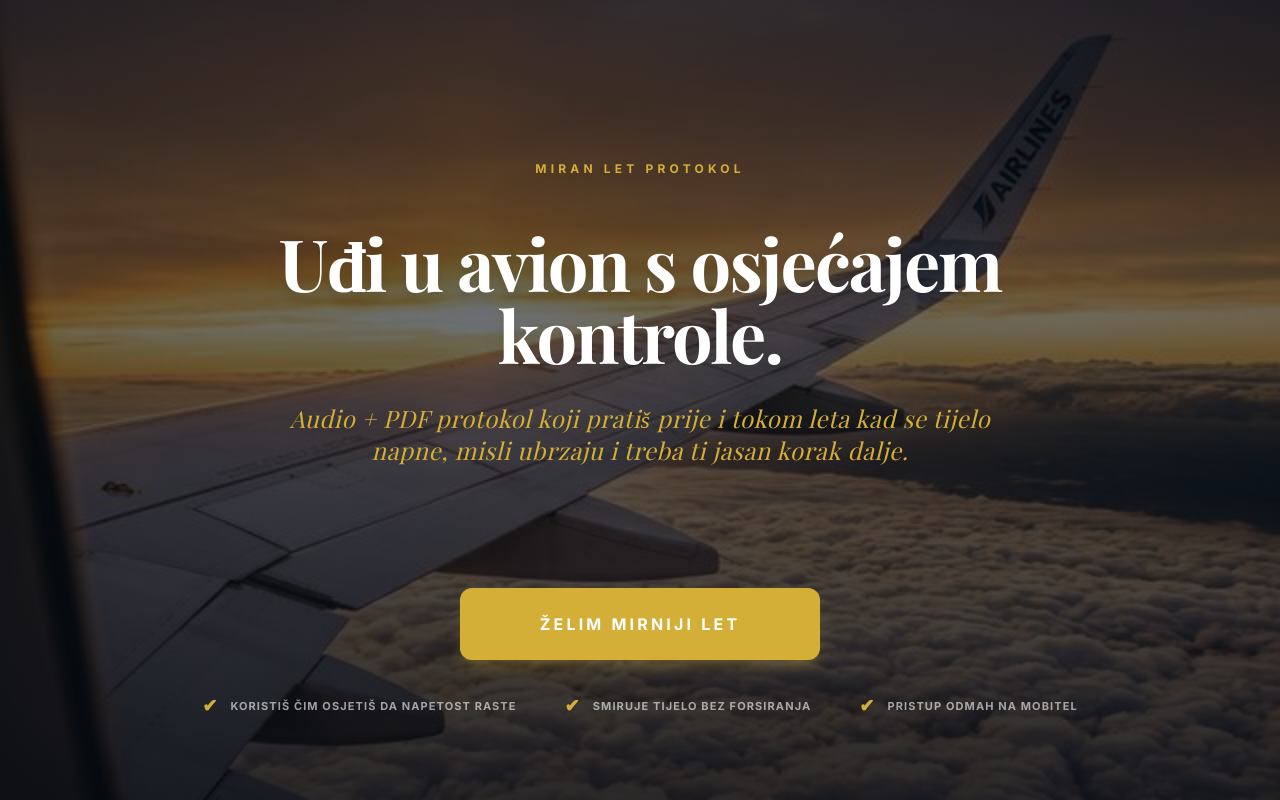
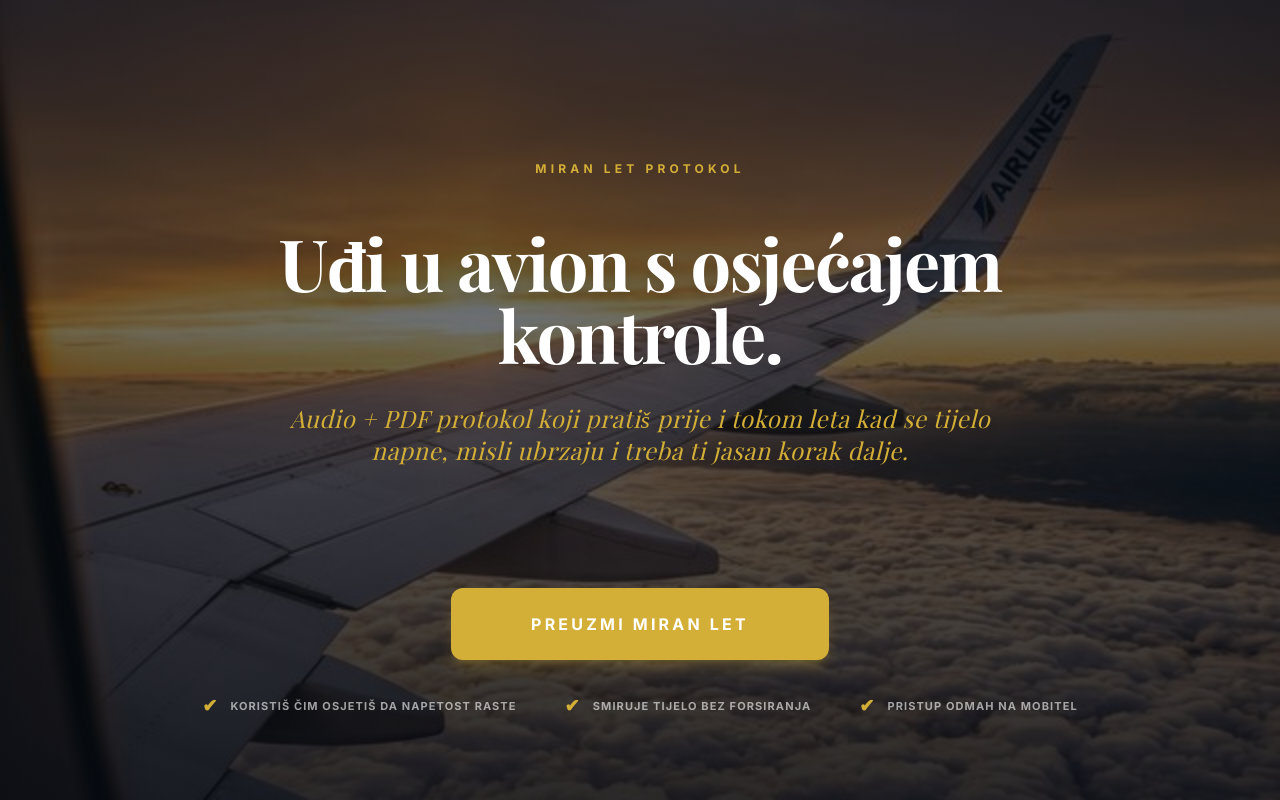
Before and after one commit to branimirbarovic3-ui/miranlet, a React (Vite) app: page / in a window 1280 px wide. Shown: the top 800 px of the page. Built offline with nearby package versions, Linux system fonts and the light colour scheme; a web font is replaced by a local one.

Commit message:
Update CTA checkout links and pricing to Early Bird promo 27€

```diff
--- a/src/components/BeforeAfter.jsx
+++ b/src/components/BeforeAfter.jsx
@@ -67,10 +67,10 @@ export default function BeforeAfter() {
 
         <div className="mt-12 md:mt-20 flex flex-col items-center">
             <a
-              href="#kupi"
+              href="https://miranlet.lemonsqueezy.com/checkout/buy/63565eee-96d4-4d01-b339-ecfbe56cab97"
               className="group inline-flex items-center justify-center bg-[#060A12] text-white font-bold uppercase tracking-[0.1em] py-6 px-12 md:px-20 rounded-xl transition-all duration-500 hover:bg-[#D4AF37] hover:-translate-y-1 shadow-2xl text-[14px]"
             >
-              PREUZMI KONTROLU U AVIONU →
+              PREUZMI MIRAN LET →
             </a>
             <p className="mt-6 text-[#060A12]/30 text-[10px] uppercase font-bold tracking-widest">
                 Pridruži se stotinama putnika koji su napokon prodisali
--- a/src/components/FinalCTA.jsx
+++ b/src/components/FinalCTA.jsx
@@ -1,7 +1,7 @@
 import React from 'react';
 import { motion } from 'framer-motion';
 
-const ButtonGold = ({ children, className = '', href = '#kupi' }) => (
+const ButtonGold = ({ children, className = '', href = 'https://miranlet.lemonsqueezy.com/checkout/buy/63565eee-96d4-4d01-b339-ecfbe56cab97' }) => (
   <a href={href} className={`group inline-flex items-center justify-center bg-[#D4AF37] text-white font-bold uppercase tracking-[0.08em] py-5 px-10 md:px-14 rounded-xl transition-all duration-500 shadow-lg shadow-gold/25 hover:shadow-2xl hover:shadow-gold/40 hover:bg-[#c5a133] hover:-translate-y-1 ${className}`}>
     <span>{children}</span>
   </a>
@@ -41,8 +41,8 @@ export default function FinalCTA() {
         <p className="text-[#060A12]/40 mb-10 text-sm md:text-base font-bold italic tracking-tight">
           Preuzmi audio + PDF protokol i imaj jasan plan prije i tokom leta.
         </p>
-        <ButtonGold className="w-full sm:w-auto px-12 md:px-16 py-6 md:py-7 text-[14px] md:text-base tracking-widest font-extrabold uppercase" href="#kupi">
-          Želim mirniji let
+        <ButtonGold className="w-full sm:w-auto px-12 md:px-16 py-6 md:py-7 text-[14px] md:text-base tracking-widest font-extrabold uppercase" href="https://miranlet.lemonsqueezy.com/checkout/buy/63565eee-96d4-4d01-b339-ecfbe56cab97">
+          Preuzmi Miran Let
         </ButtonGold>
       </motion.div>
     </section>
--- a/src/components/Hero.jsx
+++ b/src/components/Hero.jsx
@@ -2,7 +2,7 @@ import React from 'react';
 import { Check } from 'lucide-react';
 import { motion } from 'framer-motion';
 
-const ButtonGold = ({ children, className = '', href = '#kupi' }) => (
+const ButtonGold = ({ children, className = '', href = 'https://miranlet.lemonsqueezy.com/checkout/buy/63565eee-96d4-4d01-b339-ecfbe56cab97' }) => (
   <a href={href} className={`group inline-flex items-center justify-center bg-[#D4AF37] text-white font-bold uppercase tracking-[0.08em] py-5 px-10 md:px-12 rounded-xl transition-all duration-500 shadow-lg shadow-gold/25 hover:shadow-2xl hover:shadow-gold/40 hover:bg-[#c5a133] hover:-translate-y-1 ${className}`}>
     <span>{children}</span>
   </a>
@@ -45,8 +45,8 @@ export default function Hero() {
 
         {/* BOTTOM BLOCK */}
         <div className="flex flex-col items-center w-full max-w-[320px] md:max-w-none mt-12 md:mt-24">
-          <ButtonGold className="w-full sm:w-auto text-[14px] md:text-[16px] py-6 px-12 md:px-20 uppercase tracking-[0.2em] font-black" href="#kupi">
-            Želim mirniji let
+          <ButtonGold className="w-full sm:w-auto text-[14px] md:text-[16px] py-6 px-12 md:px-20 uppercase tracking-[0.2em] font-black" href="https://miranlet.lemonsqueezy.com/checkout/buy/63565eee-96d4-4d01-b339-ecfbe56cab97">
+            Preuzmi Miran Let
           </ButtonGold>
 
           <div className="mt-8 flex flex-col md:flex-row items-center justify-center gap-6 md:gap-12 text-white/60 text-[10px] md:text-[11px] font-bold tracking-widest uppercase">
--- a/src/components/Mechanism.jsx
+++ b/src/components/Mechanism.jsx
@@ -137,15 +137,21 @@ export default function Mechanism() {
             Dobivaš odmah nakon kupnje. Koristiš na mobitelu, prije i tokom leta.
           </p>
 
-          <div className="mb-10 flex flex-col items-center">
-            <span className="text-[#060A12] text-5xl md:text-6xl font-serif font-bold tracking-tighter">
-              47€
+          <div className="mb-10 flex flex-col items-center gap-1.5">
+            <span className="bg-[#D4AF37]/10 text-[#c5a133] text-[10px] font-black px-3 py-1 rounded-full uppercase tracking-widest">
+              Rani Pristup (Early Bird)
             </span>
-            <span className="text-gold text-[10px] font-black tracking-[0.2em] uppercase mt-2">jednokratna uplata</span>
+            <div className="flex items-baseline gap-3 mt-1">
+              <span className="text-[#060A12]/30 text-2xl md:text-3xl font-serif font-bold line-through">47€</span>
+              <span className="text-[#060A12] text-5xl md:text-6xl font-serif font-black tracking-tight">
+                27€
+              </span>
+            </div>
+            <span className="text-[#c5a133] text-[10px] font-black tracking-[0.2em] uppercase mt-1">jednokratna uplata</span>
           </div>
 
-          <a href="#kupi" className="group inline-flex items-center justify-center bg-[#D4AF37] text-white font-bold uppercase tracking-[0.08em] py-5 px-10 md:px-14 rounded-xl transition-all duration-500 shadow-lg shadow-gold/25 hover:shadow-2xl hover:shadow-gold/40 hover:bg-[#c5a133] hover:-translate-y-1 text-[14px] md:text-base">
-            <span>Želim mirniji let</span>
+          <a href="https://miranlet.lemonsqueezy.com/checkout/buy/63565eee-96d4-4d01-b339-ecfbe56cab97" className="group inline-flex items-center justify-center bg-[#D4AF37] text-white font-bold uppercase tracking-[0.08em] py-5 px-10 md:px-14 rounded-xl transition-all duration-500 shadow-lg shadow-gold/25 hover:shadow-2xl hover:shadow-gold/40 hover:bg-[#c5a133] hover:-translate-y-1 text-[14px] md:text-base">
+            <span>Preuzmi Miran Let</span>
           </a>
         </div>
       </div>
--- a/src/components/Pricing.jsx
+++ b/src/components/Pricing.jsx
@@ -2,7 +2,7 @@ import React from 'react';
 import { Check, ShieldCheck, Download, Smartphone } from 'lucide-react';
 import { motion } from 'framer-motion';
 
-const ButtonGold = ({ children, className = '', href = '#kupi' }) => (
+const ButtonGold = ({ children, className = '', href = 'https://miranlet.lemonsqueezy.com/checkout/buy/63565eee-96d4-4d01-b339-ecfbe56cab97' }) => (
   <a href={href} className={`group inline-flex items-center justify-center bg-[#D4AF37] text-[#060A12] font-bold uppercase tracking-[0.1em] py-5 px-10 rounded-xl transition-all duration-500 shadow-xl shadow-gold/10 hover:shadow-gold/30 hover:bg-[#c5a133] hover:-translate-y-1 ${className}`}>
     <span>{children}</span>
   </a>
@@ -118,12 +118,15 @@ export default function Pricing() {
 
               <div className="flex flex-col sm:flex-row items-center gap-8 w-full">
                 <div className="flex flex-col items-center sm:items-start shrink-0">
-                  <span className="text-[#060A12]/30 text-[10px] font-black line-through tracking-widest uppercase mb-1">Cijena 97€</span>
-                  <span className="text-5xl md:text-6xl font-serif font-black text-gold tracking-tight">47€</span>
+                  <span className="bg-[#D4AF37]/10 text-[#c5a133] text-[10px] font-black px-2.5 py-1 rounded-full uppercase tracking-wider mb-2 self-center sm:self-start">Rani Pristup (Early Bird)</span>
+                  <div className="flex items-baseline gap-2">
+                    <span className="text-2xl md:text-3xl font-serif font-bold text-[#060A12]/30 line-through">47€</span>
+                    <span className="text-5xl md:text-6xl font-serif font-black text-gold tracking-tight">27€</span>
+                  </div>
                 </div>
                 <div className="flex-1 w-full">
-                  <ButtonGold className="w-full text-[13px] md:text-[15px] py-5 tracking-[0.2em] font-black mb-4" href="#kupi">
-                    ŽELIM MIRNIJI LET
+                  <ButtonGold className="w-full text-[13px] md:text-[15px] py-5 tracking-[0.2em] font-black mb-4" href="https://miranlet.lemonsqueezy.com/checkout/buy/63565eee-96d4-4d01-b339-ecfbe56cab97">
+                    Preuzmi Miran Let
                   </ButtonGold>
                   <p className="text-[#060A12]/40 text-[10px] font-bold tracking-widest uppercase text-center sm:text-left">
                     Bez pretplate. Bez dodatnih troškova.
```
Also changed, not shown: 33 other files (tests, documents, lock files or other folders).
